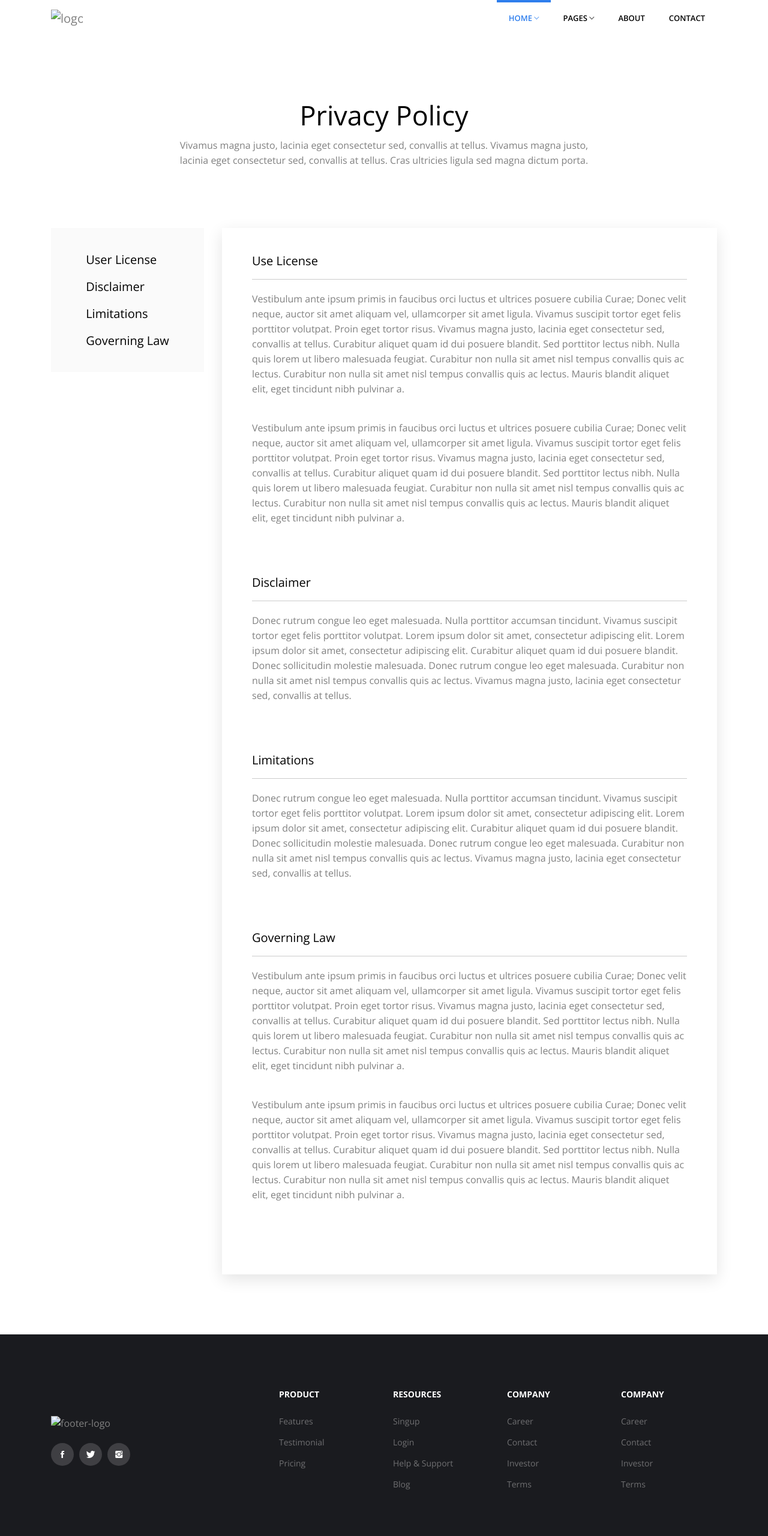
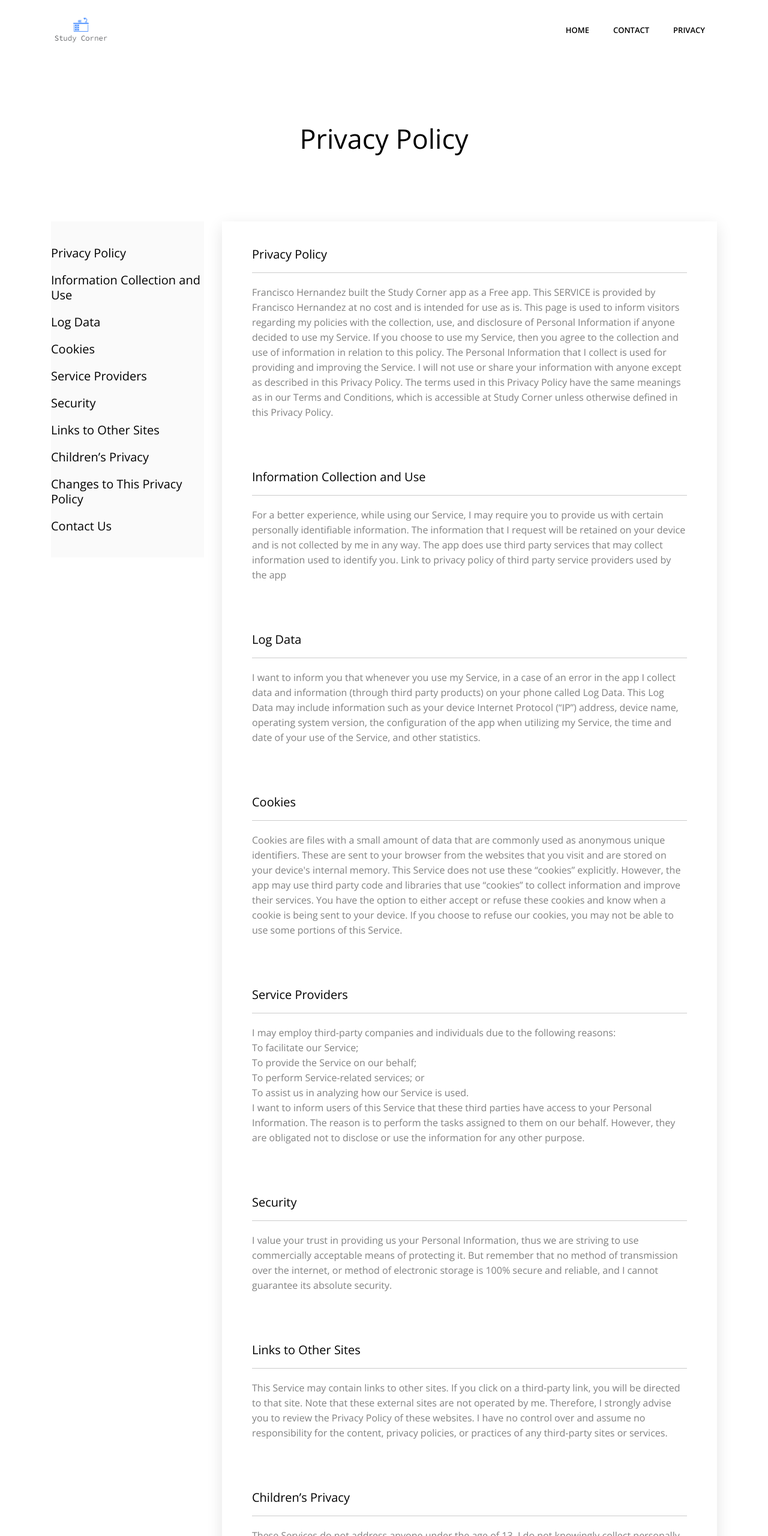
Before and after one commit to ciscohern/StudyCornerWeb, a plain HTML site: page privacy-policy.html in a window 1280 px wide. Shown: the top 2560 px of the page at 60% size. Drawn offline with nearby package versions, Linux system fonts and the light colour scheme; some packages are replaced by stand-ins of ours; files that its build step writes are made by us from their sources; a script that the page names is missing; files whose address does not match are found by name.

Commit message:
Update privacy-policy.html

```diff
--- a/privacy-policy.html
+++ b/privacy-policy.html
@@ -31,48 +31,29 @@
 <body class="body-wrapper">
 
 
+<!--====================================
+=            Bar Cat. Section            =
+=====================================-->
+
 <nav class="navbar main-nav navbar-expand-lg p-0">
   <div class="container">
-      <a class="navbar-brand" href="index.html"><img src="images/logo.svg" alt="logo"></a>
+      <a class="navbar-brand" href="index.html"><img src="images/default.png" alt="logo" style="width:100px;height:100px;"></a>
       <button class="navbar-toggler" type="button" data-toggle="collapse" data-target="#navbarNav" aria-controls="navbarNav" aria-expanded="false" aria-label="Toggle navigation">
       <span class="tf-ion-android-menu"></span>
       </button>
       <div class="collapse navbar-collapse" id="navbarNav">
       <ul class="navbar-nav ml-auto">
-        <li class="nav-item dropdown active dropdown-slide">
-          <a class="nav-link" href="#"  data-toggle="dropdown">Home
-            <span><i class="tf-ion-ios-arrow-down"></i></span>
-          </a>
-          <!-- Dropdown list -->
-          <div class="dropdown-menu">
-            <a class="dropdown-item" href="homepage.html">Homepage</a>
-            <a class="dropdown-item" href="homepage-2.html">Homepage 2</a>
-            <a class="dropdown-item" href="homepage-3.html">Homepage 3</a>
-          </div>
+        <li class="nav-item">
+          <a class="nav-link" href="index.html">Home</a>
         </li>
-        <li class="nav-item dropdown dropdown-slide">
-          <a class="nav-link" href="#"  data-toggle="dropdown">Pages
-            <span><i class="tf-ion-ios-arrow-down"></i></span>
-          </a>
-          <!-- Dropdown list -->
-          <div class="dropdown-menu">
-            <a class="dropdown-item" href="team.html">Team</a>
-            <a class="dropdown-item" href="career.html">Career</a>
-            <a class="dropdown-item" href="blog.html">Blog</a>
-            <a class="dropdown-item" href="blog-single.html">Blog Single</a>
-            <a class="dropdown-item" href="privacy-policy.html">Privacy</a>
-            <a class="dropdown-item" href="FAQ.html">FAQ</a>
-            <a class="dropdown-item" href="sign-in.html">Sign In</a>
-            <a class="dropdown-item" href="sign-up.html">Sign Up</a>
-            <a class="dropdown-item" href="404.html">404</a>
-            <a class="dropdown-item" href="comming-soon.html">Coming Soon</a>
-          </div>
+        <!--<li class="nav-item">
+          <a class="nav-link" href="about.html">About</a>
+        </li>-->
+        <li class="nav-item">
+          <a class="nav-link" href="contact.html">Contact</a>
         </li>
         <li class="nav-item">
-          <a class="nav-link" href="about.html">About</a>
-        </li>
-        <li class="nav-item">
-          <a class="nav-link" href="contact.html">Contact</a>
+          <a class="nav-link" href="privacy-policy.html">Privacy</a>
         </li>
       </ul>
       </div>
@@ -89,8 +70,7 @@
 			<div class="col-sm-8 m-auto">
 				<!-- Page Title -->
 				<h1>Privacy Policy</h1>
-				<!-- Page Description -->
-				<p>Vivamus magna justo, lacinia eget consectetur sed, convallis at tellus. Vivamus magna justo, lacinia eget consectetur sed, convallis at tellus. Cras ultricies ligula sed magna dictum porta.</p>
+
 			</div>
 		</div>
 	</div>
@@ -109,53 +89,111 @@
 			<div class="col-md-3">
 				<nav class="privacy-nav">
 					<ul>
-						<li><a href="#userLicense" class="scrollTo">User License</a></li>
-						<li><a href="#disclaimer" class="scrollTo">Disclaimer</a></li>
-						<li><a href="#limitations" class="scrollTo">Limitations</a></li>
-						<li><a href="#governigLaw" class="scrollTo">Governing Law</a></li>
+						<li><a href="#privacy" class="scrollTo">Privacy Policy</a></li>
+						<li><a href="#info" class="scrollTo">Information Collection and Use</a></li>
+						<li><a href="#log" class="scrollTo">Log Data</a></li>
+						<li><a href="#cookies" class="scrollTo">Cookies</a></li>
+            <li><a href="#service" class="scrollTo">Service Providers</a></li>
+            <li><a href="#security" class="scrollTo">Security</a></li>
+            <li><a href="#links" class="scrollTo">Links to Other Sites</a></li>
+            <li><a href="#children" class="scrollTo">Children’s Privacy</a></li>
+            <li><a href="#changes" class="scrollTo">Changes to This Privacy Policy</a></li>
+            <li><a href="#contact" class="scrollTo">Contact Us</a></li>
 					</ul>
 				</nav>
 			</div>
 			<div class="col-md-9">
 				<div class="block">
-					<!-- User License -->
-					<div id="userLicense" class="policy-item">
+					<!-- Privacy Policy -->
+					<div id="privacy" class="policy-item">
 						<div class="title">
-							<h3>Use License</h3>
+							<h3>Privacy Policy</h3>
 						</div>
 						<div class="policy-details">
-							<p>Vestibulum ante ipsum primis in faucibus orci luctus et ultrices posuere cubilia Curae; Donec velit neque, auctor sit amet aliquam vel, ullamcorper sit amet ligula. Vivamus suscipit tortor eget felis porttitor volutpat. Proin eget tortor risus. Vivamus magna justo, lacinia eget consectetur sed, convallis at tellus. Curabitur aliquet quam id dui posuere blandit. Sed porttitor lectus nibh. Nulla quis lorem ut libero malesuada feugiat. Curabitur non nulla sit amet nisl tempus convallis quis ac lectus. Curabitur non nulla sit amet nisl tempus convallis quis ac lectus. Mauris blandit aliquet elit, eget tincidunt nibh pulvinar a.</p>
-							<p>Vestibulum ante ipsum primis in faucibus orci luctus et ultrices posuere cubilia Curae; Donec velit neque, auctor sit amet aliquam vel, ullamcorper sit amet ligula. Vivamus suscipit tortor eget felis porttitor volutpat. Proin eget tortor risus. Vivamus magna justo, lacinia eget consectetur sed, convallis at tellus. Curabitur aliquet quam id dui posuere blandit. Sed porttitor lectus nibh. Nulla quis lorem ut libero malesuada feugiat. Curabitur non nulla sit amet nisl tempus convallis quis ac lectus. Curabitur non nulla sit amet nisl tempus convallis quis ac lectus. Mauris blandit aliquet elit, eget tincidunt nibh pulvinar a.</p>
+							<p>Francisco Hernandez built the Study Corner app as a Free app. This SERVICE is provided by Francisco Hernandez at no cost and is intended for use as is. This page is used to inform visitors regarding my policies with the collection, use, and disclosure of Personal Information if anyone decided to use my Service. If you choose to use my Service, then you agree to the collection and use of information in relation to this policy. The Personal Information that I collect is used for providing and improving the Service. I will not use or share your information with anyone except as described in this Privacy Policy. The terms used in this Privacy Policy have the same meanings as in our Terms and Conditions, which is accessible at Study Corner unless otherwise defined in this Privacy Policy.</p>
 						</div>
 					</div>
-					<!-- Disclaimer -->
-					<div id="disclaimer" class="policy-item">
+					<!-- Info we collect -->
+					<div id="info" class="policy-item">
 						<div class="title">
-							<h3>Disclaimer</h3>
+							<h3>Information Collection and Use</h3>
 						</div>
 						<div class="policy-details">
-							<p>Donec rutrum congue leo eget malesuada. Nulla porttitor accumsan tincidunt. Vivamus suscipit tortor eget felis porttitor volutpat. Lorem ipsum dolor sit amet, consectetur adipiscing elit. Lorem ipsum dolor sit amet, consectetur adipiscing elit. Curabitur aliquet quam id dui posuere blandit. Donec sollicitudin molestie malesuada. Donec rutrum congue leo eget malesuada. Curabitur non nulla sit amet nisl tempus convallis quis ac lectus. Vivamus magna justo, lacinia eget consectetur sed, convallis at tellus.</p>
+							<p>For a better experience, while using our Service, I may require you to provide us with certain personally identifiable information. The information that I request will be retained on your device and is not collected by me in any way. The app does use third party services that may collect information used to identify you. Link to privacy policy of third party service providers used by the app</p>
 						</div>
 					</div>
-					<!-- Limitations -->
-					<div id="limitations" class="policy-item">
+					<!-- Log Data -->
+					<div id="log" class="policy-item">
 						<div class="title">
-							<h3>Limitations</h3>
+							<h3>Log Data</h3>
 						</div>
 						<div class="policy-details">
-							<p>Donec rutrum congue leo eget malesuada. Nulla porttitor accumsan tincidunt. Vivamus suscipit tortor eget felis porttitor volutpat. Lorem ipsum dolor sit amet, consectetur adipiscing elit. Lorem ipsum dolor sit amet, consectetur adipiscing elit. Curabitur aliquet quam id dui posuere blandit. Donec sollicitudin molestie malesuada. Donec rutrum congue leo eget malesuada. Curabitur non nulla sit amet nisl tempus convallis quis ac lectus. Vivamus magna justo, lacinia eget consectetur sed, convallis at tellus.</p>
+							<p>I want to inform you that whenever you use my Service, in a case of an error in the app I collect data and information (through third party products) on your phone called Log Data. This Log Data may include information such as your device Internet Protocol (“IP”) address, device name, operating system version, the configuration of the app when utilizing my Service, the time and date of your use of the Service, and other statistics.</p>
 						</div>
 					</div>
-					<!-- Governing Law -->
-					<div id="governigLaw" class="policy-item">
+					<!-- Cookies -->
+					<div id="cookies" class="policy-item">
 						<div class="title">
-							<h3>Governing Law</h3>
+							<h3>Cookies</h3>
 						</div>
 						<div class="policy-details">
-							<p>Vestibulum ante ipsum primis in faucibus orci luctus et ultrices posuere cubilia Curae; Donec velit neque, auctor sit amet aliquam vel, ullamcorper sit amet ligula. Vivamus suscipit tortor eget felis porttitor volutpat. Proin eget tortor risus. Vivamus magna justo, lacinia eget consectetur sed, convallis at tellus. Curabitur aliquet quam id dui posuere blandit. Sed porttitor lectus nibh. Nulla quis lorem ut libero malesuada feugiat. Curabitur non nulla sit amet nisl tempus convallis quis ac lectus. Curabitur non nulla sit amet nisl tempus convallis quis ac lectus. Mauris blandit aliquet elit, eget tincidunt nibh pulvinar a.</p>
-							<p>Vestibulum ante ipsum primis in faucibus orci luctus et ultrices posuere cubilia Curae; Donec velit neque, auctor sit amet aliquam vel, ullamcorper sit amet ligula. Vivamus suscipit tortor eget felis porttitor volutpat. Proin eget tortor risus. Vivamus magna justo, lacinia eget consectetur sed, convallis at tellus. Curabitur aliquet quam id dui posuere blandit. Sed porttitor lectus nibh. Nulla quis lorem ut libero malesuada feugiat. Curabitur non nulla sit amet nisl tempus convallis quis ac lectus. Curabitur non nulla sit amet nisl tempus convallis quis ac lectus. Mauris blandit aliquet elit, eget tincidunt nibh pulvinar a.</p>
+							<p>Cookies are files with a small amount of data that are commonly used as anonymous unique identifiers. These are sent to your browser from the websites that you visit and are stored on your device's internal memory. This Service does not use these “cookies” explicitly. However, the app may use third party code and libraries that use “cookies” to collect information and improve their services. You have the option to either accept or refuse these cookies and know when a cookie is being sent to your device. If you choose to refuse our cookies, you may not be able to use some portions of this Service.</p>
 						</div>
 					</div>
+          <!-- Service Providers -->
+          <div id="service" class="policy-item">
+            <div class="title">
+              <h3>Service Providers</h3>
+            </div>
+            <div class="policy-details">
+              <p>I may employ third-party companies and individuals due to the following reasons:<br> To facilitate our Service;<br> To provide the Service on our behalf;<br> To perform Service-related services; or<br> To assist us in analyzing how our Service is used.<br> I want to inform users of this Service that these third parties have access to your Personal Information. The reason is to perform the tasks assigned to them on our behalf. However, they are obligated not to disclose or use the information for any other purpose.</p>
+            </div>
+          </div>
+          <!-- Security -->
+          <div id="security" class="policy-item">
+            <div class="title">
+              <h3>Security</h3>
+            </div>
+            <div class="policy-details">
+              <p>I value your trust in providing us your Personal Information, thus we are striving to use commercially acceptable means of protecting it. But remember that no method of transmission over the internet, or method of electronic storage is 100% secure and reliable, and I cannot guarantee its absolute security.</p>
+            </div>
+          </div>
+          <!-- Links to Other Sites -->
+          <div id="links" class="policy-item">
+            <div class="title">
+              <h3>Links to Other Sites</h3>
+            </div>
+            <div class="policy-details">
+              <p>This Service may contain links to other sites. If you click on a third-party link, you will be directed to that site. Note that these external sites are not operated by me. Therefore, I strongly advise you to review the Privacy Policy of these websites. I have no control over and assume no responsibility for the content, privacy policies, or practices of any third-party sites or services.</p>
+            </div>
+          </div>
+          <!-- Children’s Privacy -->
+          <div id="children" class="policy-item">
+            <div class="title">
+              <h3>Children’s Privacy</h3>
+            </div>
+            <div class="policy-details">
+              <p>These Services do not address anyone under the age of 13. I do not knowingly collect personally identifiable information from children under 13. In the case I discover that a child under 13 has provided me with personal information, I immediately delete this from our servers. If you are a parent or guardian and you are aware that your child has provided us with personal information, please contact me so that I will be able to do necessary actions.</p>
+            </div>
+          </div>
+          <!-- Changes to This Privacy Policy -->
+          <div id="changes" class="policy-item">
+            <div class="title">
+              <h3>Changes to This Privacy Policy</h3>
+            </div>
+            <div class="policy-details">
+              <p>I may update our Privacy Policy from time to time. Thus, you are advised to review this page periodically for any changes. I will notify you of any changes by posting the new Privacy Policy on this page. These changes are effective immediately after they are posted on this page.</p>
+            </div>
+          </div>
+          <!-- Contact Us -->
+          <div id="contact" class="policy-item">
+            <div class="title">
+              <h3>Contact Us</h3>
+            </div>
+            <div class="policy-details">
+              <p>If you have any questions or suggestions about my Privacy Policy, do not hesitate to <a href="contact.html">contact me.</a> This privacy policy page was created at <a href="privacypolicytemplate.net">privacypolicytemplate.net</a>
+            </div>
+          </div>
 				</div>
 			</div>
 		</div>
@@ -174,70 +212,17 @@
       <div class="row">
         <div class="col-lg-4 col-md-12 m-md-auto align-self-center">
           <div class="block">
-            <a href="index.html"><img src="images/logo-footer.svg" alt="footer-logo"></a>
-            <!-- Social Site Icons -->
-            <ul class="social-icon list-inline">
-              <li class="list-inline-item">
-                <a href="#"><i class="tf-ion-social-facebook"></i></a>
-              </li>
-              <li class="list-inline-item">
-                <a href="#"><i class="tf-ion-social-twitter"></i></a>
-              </li>
-              <li class="list-inline-item">
-                <a href="#"><i class="tf-ion-social-instagram"></i></a>
-              </li>
-            </ul>
+            <a href="index.html"><img src="images/default.png" alt="footer-logo" style="width:150px;height:150px;"></a>
           </div>
         </div>
-        <div class="col-lg-2 col-md-3 col-sm-6 col-xs-12">
+        <div class="col-lg-4 col-md-12 m-md-auto align-self-center">
           <div class="block-2">
-            <!-- heading -->
-            <h6>Product</h6>
-            <!-- links -->
-            <ul>
-              <li><a href="">Features</a></li>
-              <li><a href="">Testimonial</a></li>
-              <li><a href="">Pricing</a></li>
-            </ul>
+            <p>a&ensp;l&ensp;w&ensp;a&ensp;y&ensp;s  <br> v&ensp;i&ensp;b&ensp;i&ensp;n&ensp;g</p>
           </div>
         </div>
-        <div class="col-lg-2 col-md-3 col-sm-6 col-xs-12">
-          <div class="block-2">
-            <!-- heading -->
-            <h6>Resources</h6>
-            <!-- links -->
-            <ul>
-              <li><a href="sign-up.html">Singup</a></li>
-              <li><a href="sign-in.html">Login</a></li>
-              <li><a href="#">Help & Support</a></li>
-              <li><a href="blog.html">Blog</a></li>
-            </ul>
-          </div>
-        </div>
-        <div class="col-lg-2 col-md-3 col-sm-6 col-xs-12">
-          <div class="block-2">
-            <!-- heading -->
-            <h6>Company</h6>
-            <!-- links -->
-            <ul>
-              <li><a href="career.html">Career</a></li>
-              <li><a href="contact.html">Contact</a></li>
-              <li><a href="">Investor</a></li>
-              <li><a href="privacy.html">Terms</a></li>
-            </ul>
-          </div>
-        </div>
-        <div class="col-lg-2 col-md-3 col-sm-6 col-xs-12">
-          <div class="block-2">
-            <!-- heading -->
-            <h6>Company</h6>
-            <!-- links -->
-            <ul>
-              <li><a href="">Career</a></li>
-              <li><a href="">Contact</a></li>
-              <li><a href="">Investor</a></li>
-              <li><a href="">Terms</a></li>
-            </ul>
+        <div class="col-lg-4 col-md-12 m-md-auto align-self-center">
+          <div class="block">
+            <a href="index.html"><img src="images/studying.gif" alt="footer-logo" style="width:300px;height:150px;"></a>
           </div>
         </div>
       </div>
```
